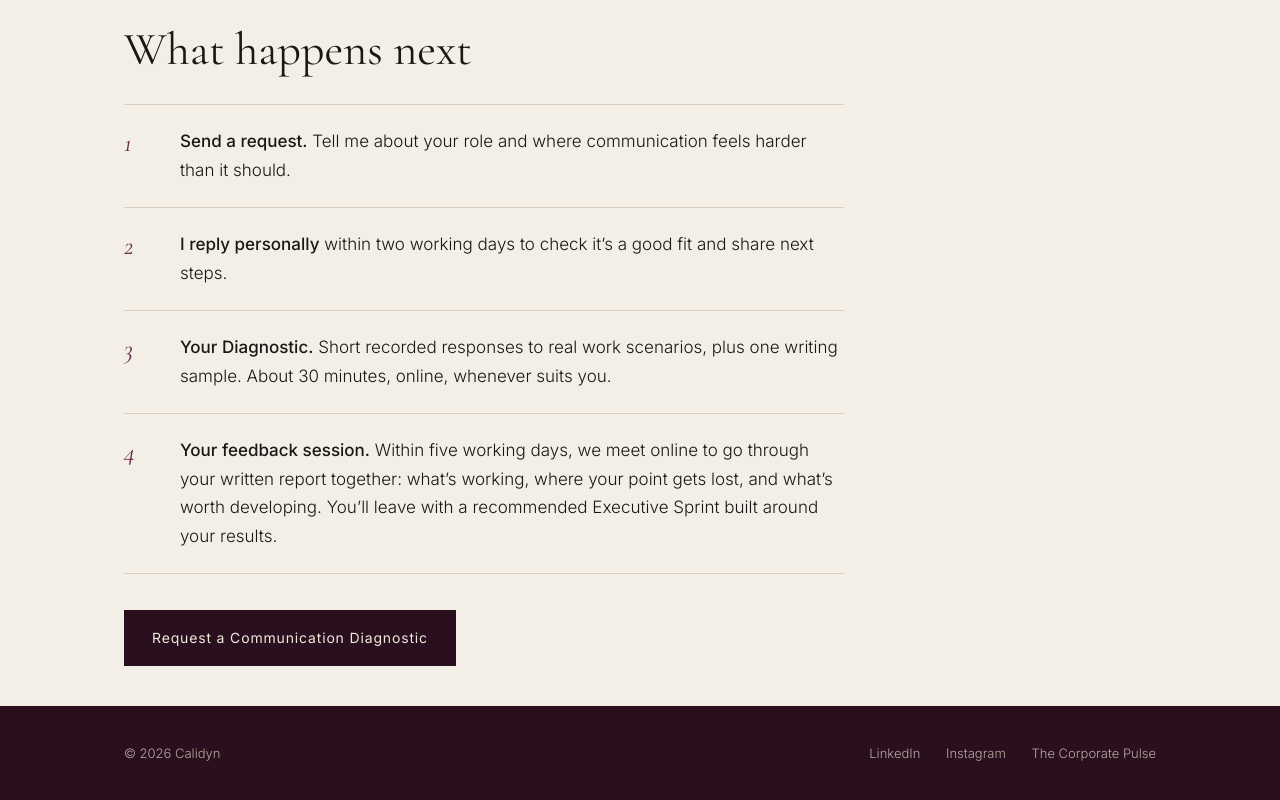
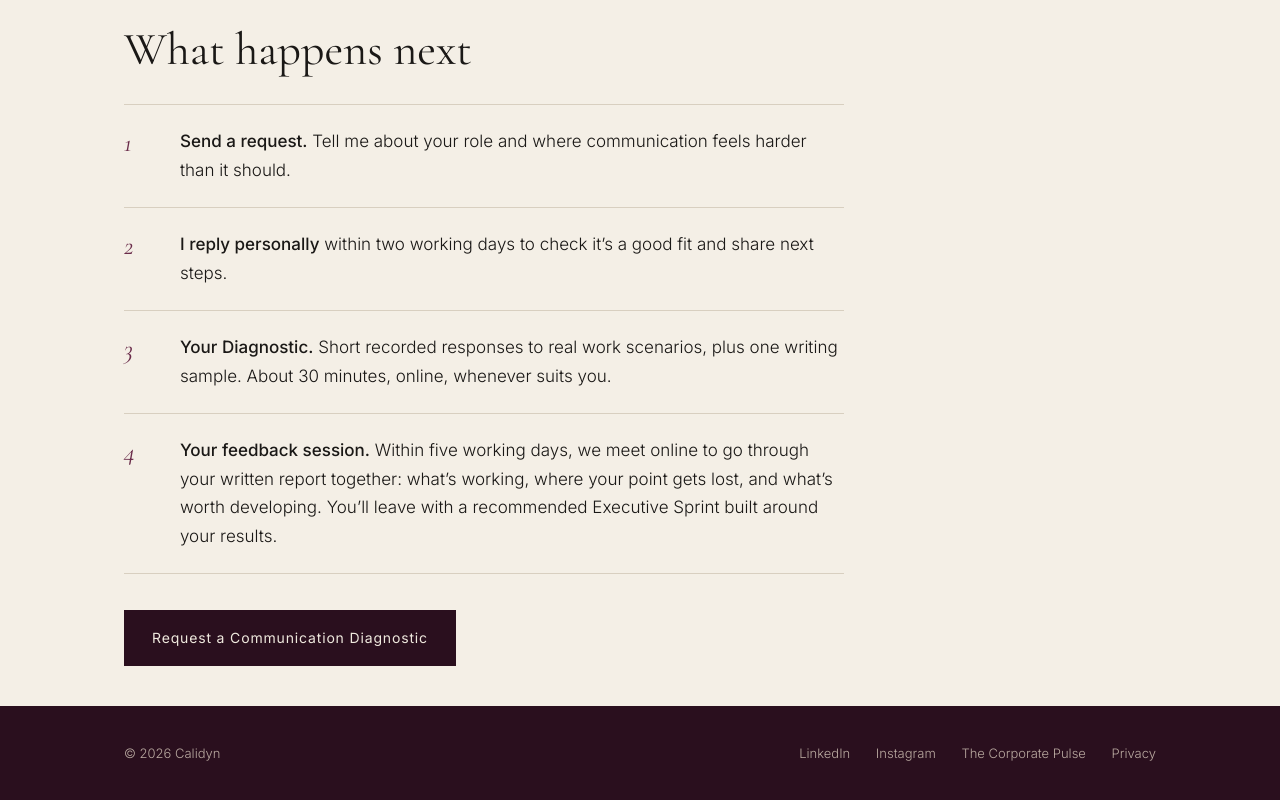
Before and after one commit to allegrabierman/calidyn-website, a plain HTML site: page index.html in a window 1280 px wide. Shown: the part 3768-4568 px from the top of the page. Drawn offline with nearby package versions, Linux system fonts and the light colour scheme.

Commit message:
Footer privacy link

```diff
--- a/index.html
+++ b/index.html
@@ -238,6 +238,7 @@
       <a href="https://www.linkedin.com/company/calidyn">LinkedIn</a>
       <a href="https://www.instagram.com/calidyn/">Instagram</a>
       <a href="https://thecorporatepulse.substack.com">The Corporate Pulse</a>
+      <a href="/privacy/">Privacy</a>
     </div>
   </div>
 </footer>
```
